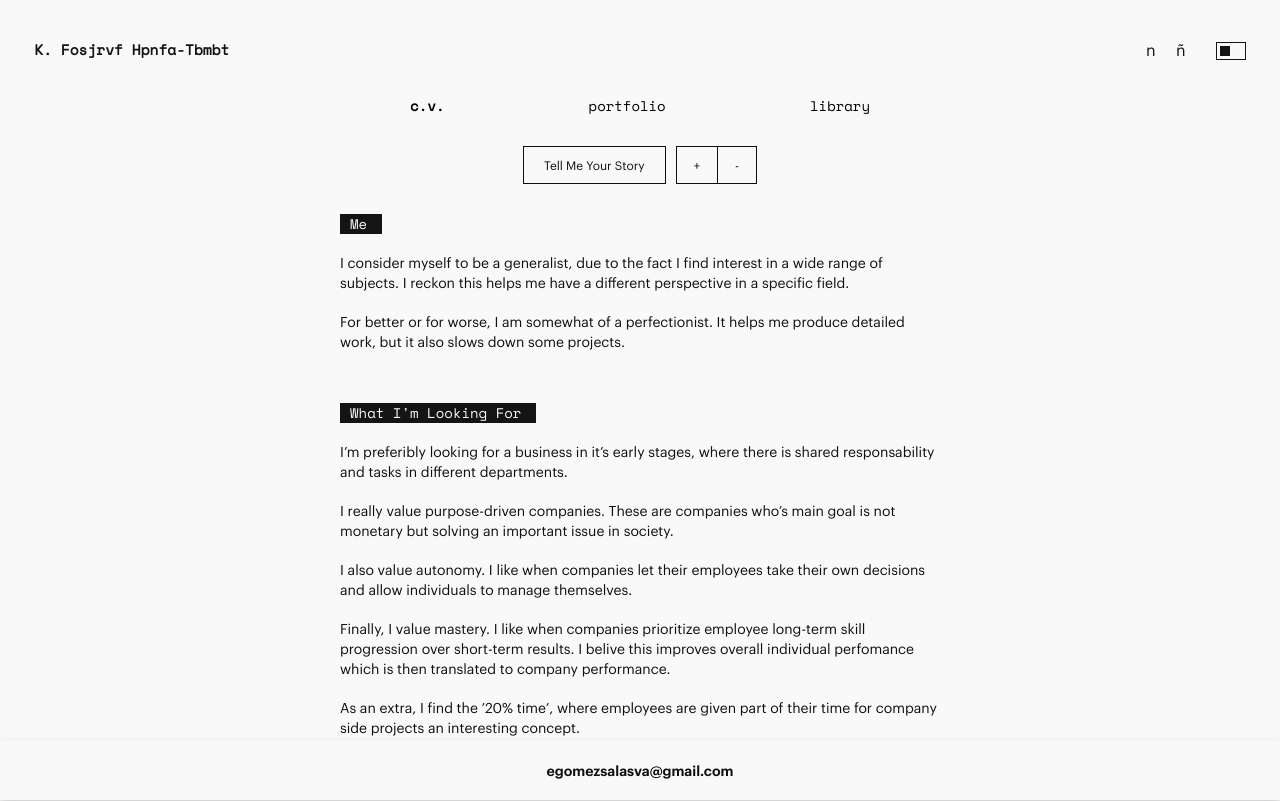
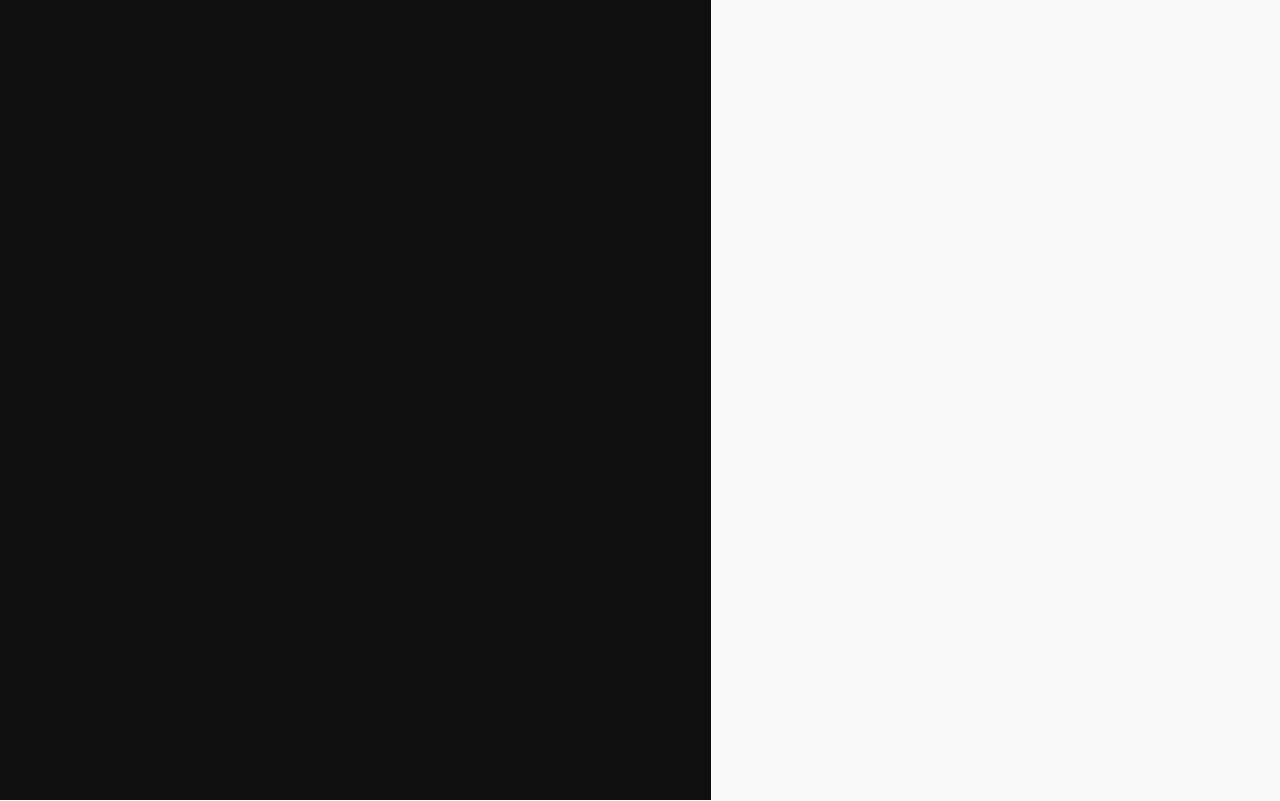
Before and after one commit to egomezsalasva/cv-client, a React (Create React App) app: page / in a window 1280 px wide. Built offline with nearby package versions, Linux system fonts and the light colour scheme.

Commit message:
Make CvDesk rename CvMob & Header too, Make Cv Panels

```diff
--- a/src/App.js
+++ b/src/App.js
@@ -4,10 +4,11 @@ import React, { useContext, useEffect } from 'react'
 import { ThemeProvider, createGlobalStyle } from 'styled-components'
 import { Switch, Route } from "react-router-dom"
 //-Components
-import Header from './components/global/Header'
+import HeaderMob from './components/global/HeaderMob'
 import Footer from './components/global/Footer'
 import Navigation from './components/global/Navigation'
-import Cv from './components/cv/Cv'
+import CvMob from './components/cv/CvMob'
+import CvDesk from './components/cv/CvDesk'
 import Portfolio from './components/portfolio/Portfolio'
 import Library from './components/library/Library'
 import { ThemeContext } from './contexts/ThemeContext'
@@ -34,27 +35,54 @@ const App = () => {
     setTheme({mode: "light"})
   }, [setTheme])
 
+
+  //Desktop Design Match
+  const mediaDesignBreakpoint = window.matchMedia("(min-width: 1200px)").matches
+  const cvMatchMedia = () => {
+    if (mediaDesignBreakpoint) {
+      return <CvDesk/>
+    } else {
+      return <CvMob/>
+    }
+  }
+  const portfolioMatchMedia = () => {
+    if (mediaDesignBreakpoint) {
+      return <div>Portfolio Desktop Version</div>
+    } else {
+      return <Portfolio />
+    }
+  }
+  const libraryMatchMedia = () => {
+    if (mediaDesignBreakpoint) {
+      return <div>Library Desktop Version</div>
+    } else {
+      return <Library />
+    }
+  }
+
   return (
     <ThemeProvider theme={theme}>
 
       <GlobalStyles/>
 
-      <Header/>
-      <Navigation/>
+      {mediaDesignBreakpoint ? <></> : <HeaderMob/>}
+      {mediaDesignBreakpoint ? <></> : <Navigation/>}
+
 
       <Switch>
         <Route exact path="/">
-          <Cv/>
+          {cvMatchMedia}
         </Route>
         <Route path="/portfolio">
-          <Portfolio />
+          {portfolioMatchMedia}
         </Route>
         <Route path="/library">
-          <Library />
+          {libraryMatchMedia}
         </Route>
       </Switch>
 
-      <Footer/>
+      {mediaDesignBreakpoint ? <></> : <Footer/>}
+
 
     </ThemeProvider>
   )
--- /dev/null
+++ b/src/components/cv/CvDesk.js
@@ -0,0 +1,53 @@
+//IMPORTS
+//-Modules
+import React, { useState, useEffect } from 'react'
+import styled from 'styled-components'
+// import { useTranslation } from 'react-i18next'
+// import { gsap } from 'gsap'
+//-Components
+// import Heading from '../global/shared/Heading'
+//-Styling
+import { devices, fonts, responsiveWidthHeights, colors, zIndexes } from '../../data/styling/stylingVars'
+
+
+//STYLE
+const leftPanelWidth = responsiveWidthHeights.w800px
+
+const LeftPanel = styled.div`
+    position: fixed;
+    left: 0;
+    top: 0;
+    width: ${leftPanelWidth};
+    height: 100vh;
+    background: ${colors.thmBlack};
+    z-index: ${zIndexes.leftPanelBg};
+`
+const RightPanel = styled.div`
+    position: relative;
+    top: 0;
+    right: 0;
+    width: calc(100vw - ${leftPanelWidth});
+    height: 100vh;
+    background: ${colors.thmWhite};
+`
+
+
+
+
+//-Components
+
+//MAIN COMPONENT
+function CvDesk() {
+
+  return (
+    <>
+        <LeftPanel>
+
+        </LeftPanel>
+        <RightPanel>
+
+        </RightPanel>
+    </>
+  )
+}
+export default CvDesk;
--- a/src/components/cv/Cv.js
+++ b/src/components/cv/CvMob.js
@@ -155,7 +155,7 @@ const SectionsOuter = styled.div`
 
 
 //MAIN COMPONENT
-function Cv() {
+function CvMob() {
 
   //Smooth Scrolling
 
@@ -571,4 +571,4 @@ function Cv() {
     </>
   )
 }
-export default Cv;
+export default CvMob;
--- a/src/components/global/Header.js
+++ b/src/components/global/HeaderMob.js
@@ -84,7 +84,7 @@ const ThemeBox = styled.div`
 `
 
 //MAIN COMPONENT
-const Header = () => {
+const HeaderMob = () => {
 
   const { setTheme } = useContext(ThemeContext)
   const [ themeColorToggle , setThemeColorToggle ] = useState(false)
@@ -391,4 +391,4 @@ const Header = () => {
     </HeaderContainer>
   )
 }
-export default Header;
+export default HeaderMob;
--- a/src/data/styling/stylingVars.js
+++ b/src/data/styling/stylingVars.js
@@ -44,11 +44,18 @@ const responsiveWidthHeights = {
   w10px: "2.66666667vw",
   w20px: "5.33333333vw",
   w30px: "8vw",
+  w800px: "55.5555555556vw",
 
   h200px: "29.9850075vh",
   h400px: "59.970015vh",
 }
 
+//Z-INDEXES
+const zIndexes = {
+  //Desktop
+  leftPanelBg : 100,
+}
 
 
-export { devices, colors, fonts, responsiveWidthHeights }
+
+export { devices, colors, fonts, responsiveWidthHeights, zIndexes }
```
Also changed, not shown: src/components/cv/cvSections/MeSection.js (deleted, +0 -30 lines).
